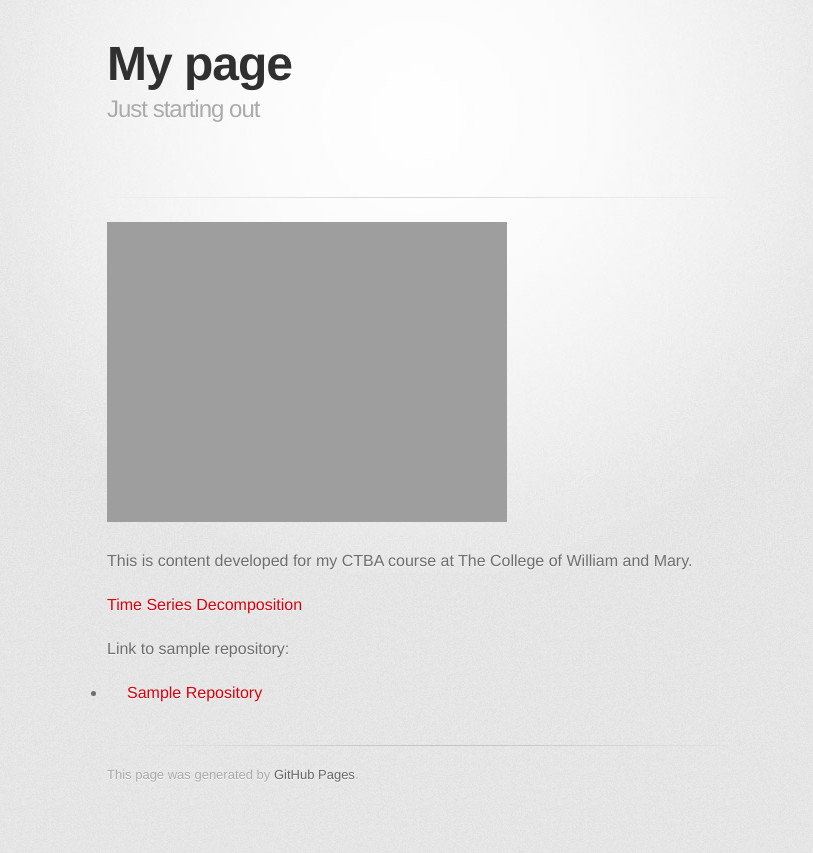
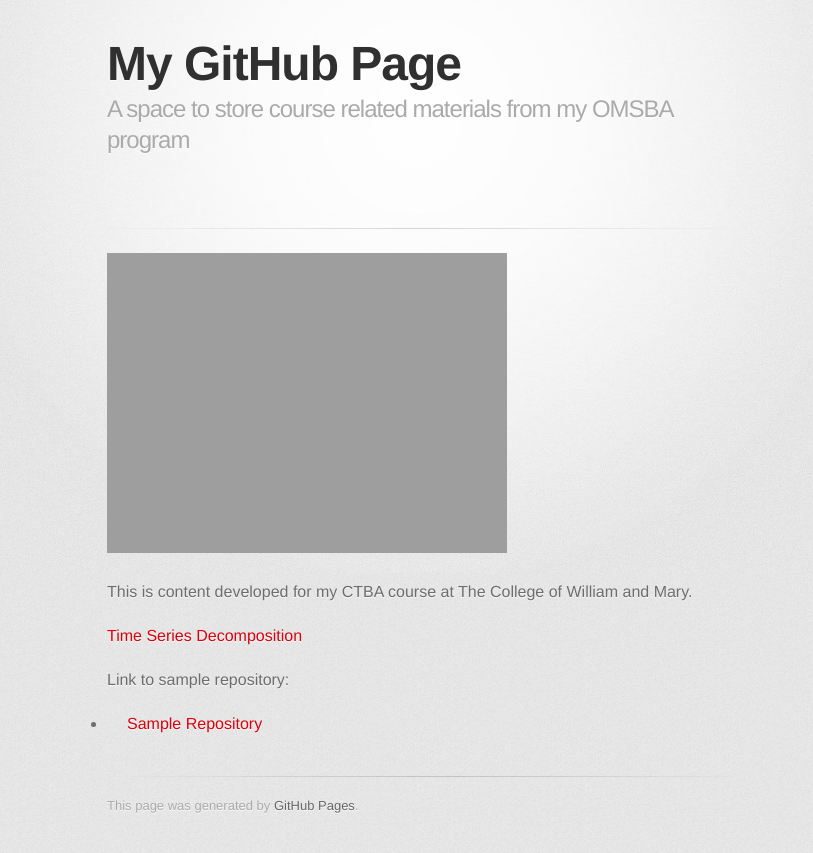
Before and after one commit to ddg885/ddg885.github.io, a Jekyll site: the page built from index.md, in a window 1280 px wide. Shown: the top 853 px of the page, without its empty margins (223-1036 px from the left). Built offline with Jekyll 4.4.1, drawn with Linux system fonts in a browser that asks for light colours; some web fonts are replaced; our own code applies the rules of GitHub Pages for plain Markdown files.

Commit message:
Update index.md

```diff
--- a/index.md
+++ b/index.md
@@ -1,6 +1,6 @@
 ---
-title: My page
-description: Just starting out
+title: My GitHub Page
+description: A space to store course related materials from my OMSBA program
 ---
 
 ![My Picture](/pics/College-of-William-and-Mary.jpg=250x250)
```
